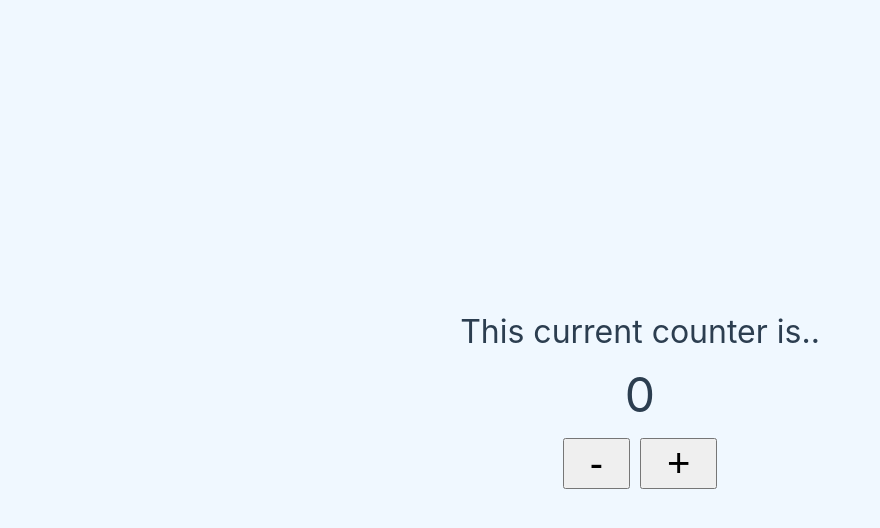
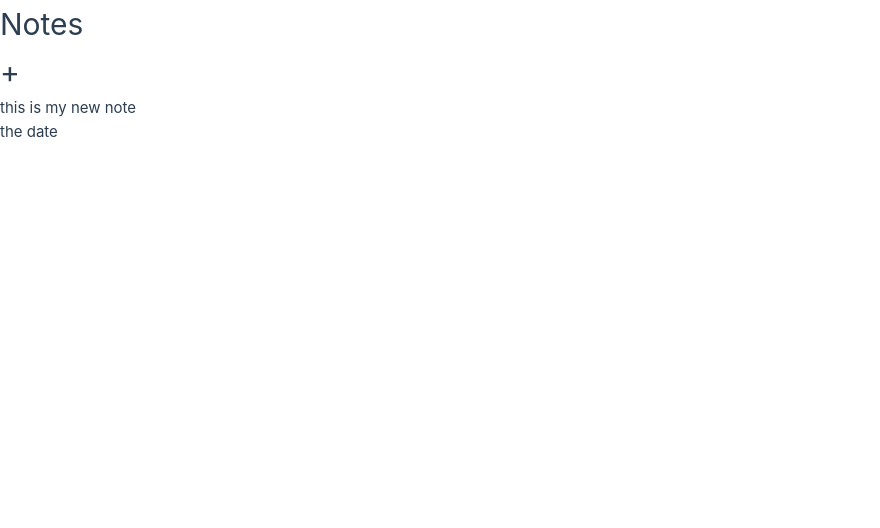
Before and after one commit to Abdullah9001/Note-App, a Vue app: page / in a window 1280 px wide. Shown: the top 528 px of the page, without its empty margins (0-880 px from the left). Built offline with nearby package versions, Linux system fonts and the light colour scheme.

Commit message:
done the htmp section

```diff
--- a/src/App.vue
+++ b/src/App.vue
@@ -1,48 +1,18 @@
-<script setup>
-import { ref } from "vue";
-const count = ref(0);
-
-const increment = () => {
-  count.value = count.value + 1;
-};
-const decrement = () => {
-  count.value = count.value - 1;
-};
-</script>
+<script setup></script>
 
 <template>
-  <main>
-    <div>
-      <h4>This current counter is..</h4>
-      <h1>{{ count }}</h1>
-      <button @click="decrement">-</button>
-      <button @click="increment">+</button>
+  <main class="container">
+    <div class="header">
+      <h1>Notes</h1>
+      <h1>+</h1>
+    </div>
+    <div class="cards-containet">
+      <div class="card">
+        <p class="main-text">this is my new note</p>
+        <p class="date">the date</p>
+      </div>
     </div>
   </main>
 </template>
 
-<style lang="scss" scoped>
-main {
-  background-color: aliceblue;
-  height: 100vh;
-  width: 100vw;
-  display: flex;
-  justify-content: center;
-  align-items: center;
-  div {
-    text-align: center;
-    h4 {
-      font-size: 2rem;
-    }
-    h1 {
-      font-size: 3rem;
-    }
-
-    button {
-      padding: 1px 25px;
-      margin: 5px;
-      font-size: 40px;
-    }
-  }
-}
-</style>
+<style lang="scss" scoped></style>
```
